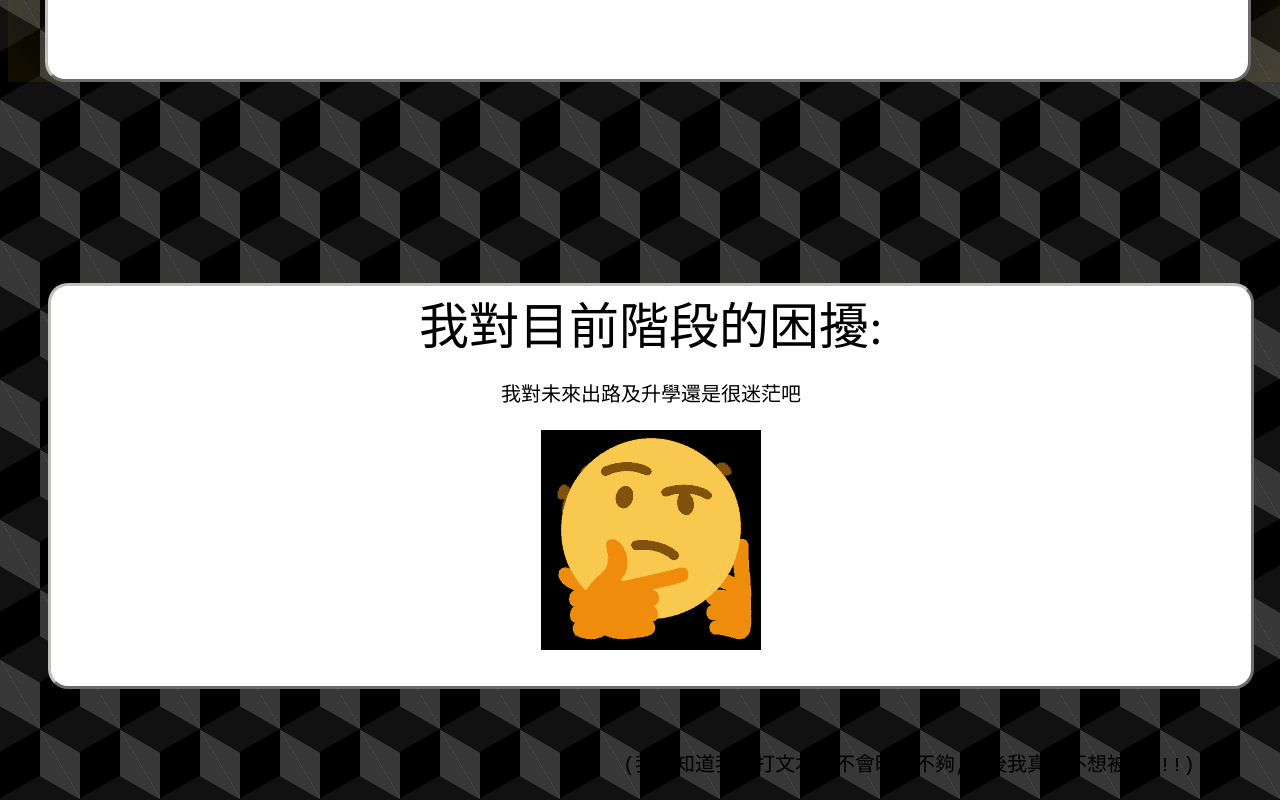
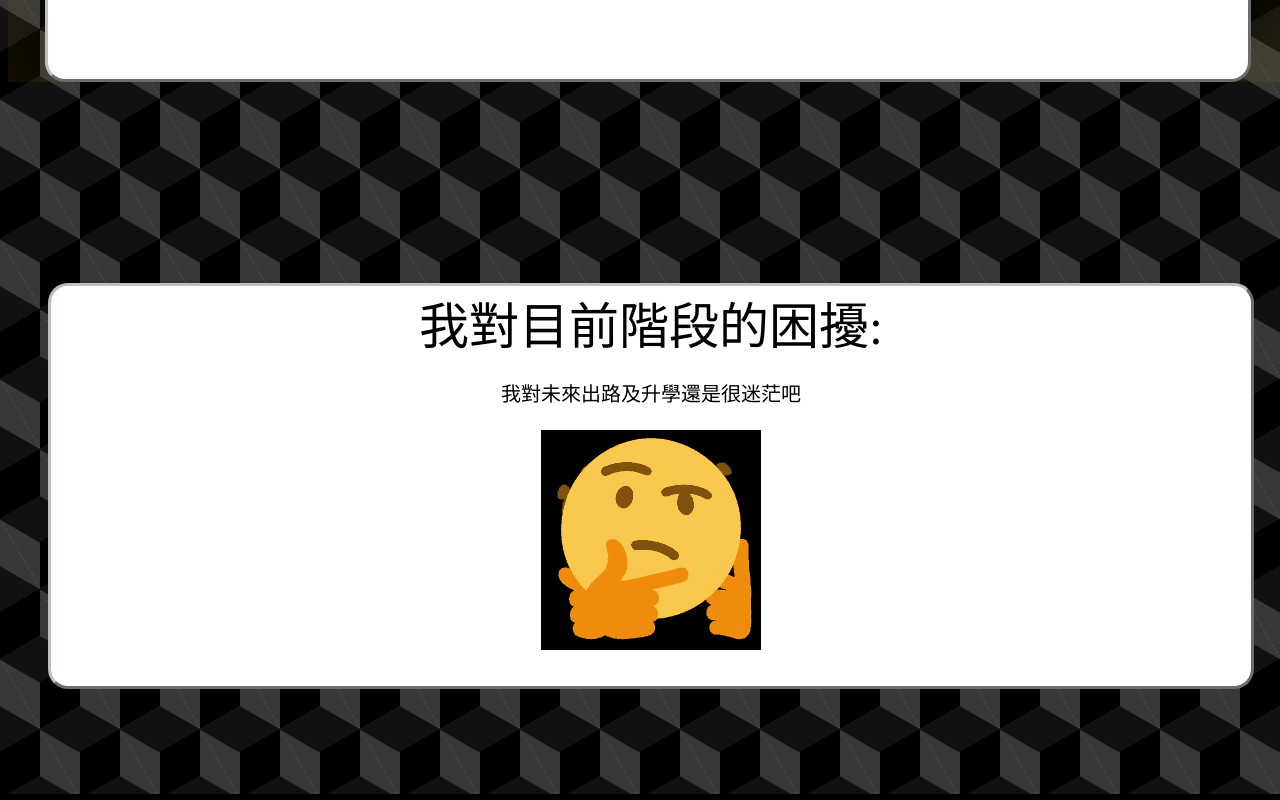
Before and after one commit to Timmy0221/exam, a plain HTML site: page index.html in a window 1280 px wide. Shown: the part 1931-2731 px from the top of the page. Drawn offline with Linux system fonts and the light colour scheme.

Commit message:
Update index.html

```diff
--- a/index.html
+++ b/index.html
@@ -89,7 +89,7 @@
 
 
 
-                                           (我不知道我先打文本會不會時間不夠,然後我真的不想被當!!!)
+                                       <!--    (我不知道我先打文本會不會時間不夠,然後我真的不想被當!!!) -->
     </pre>
 </div>
 </body>
```
